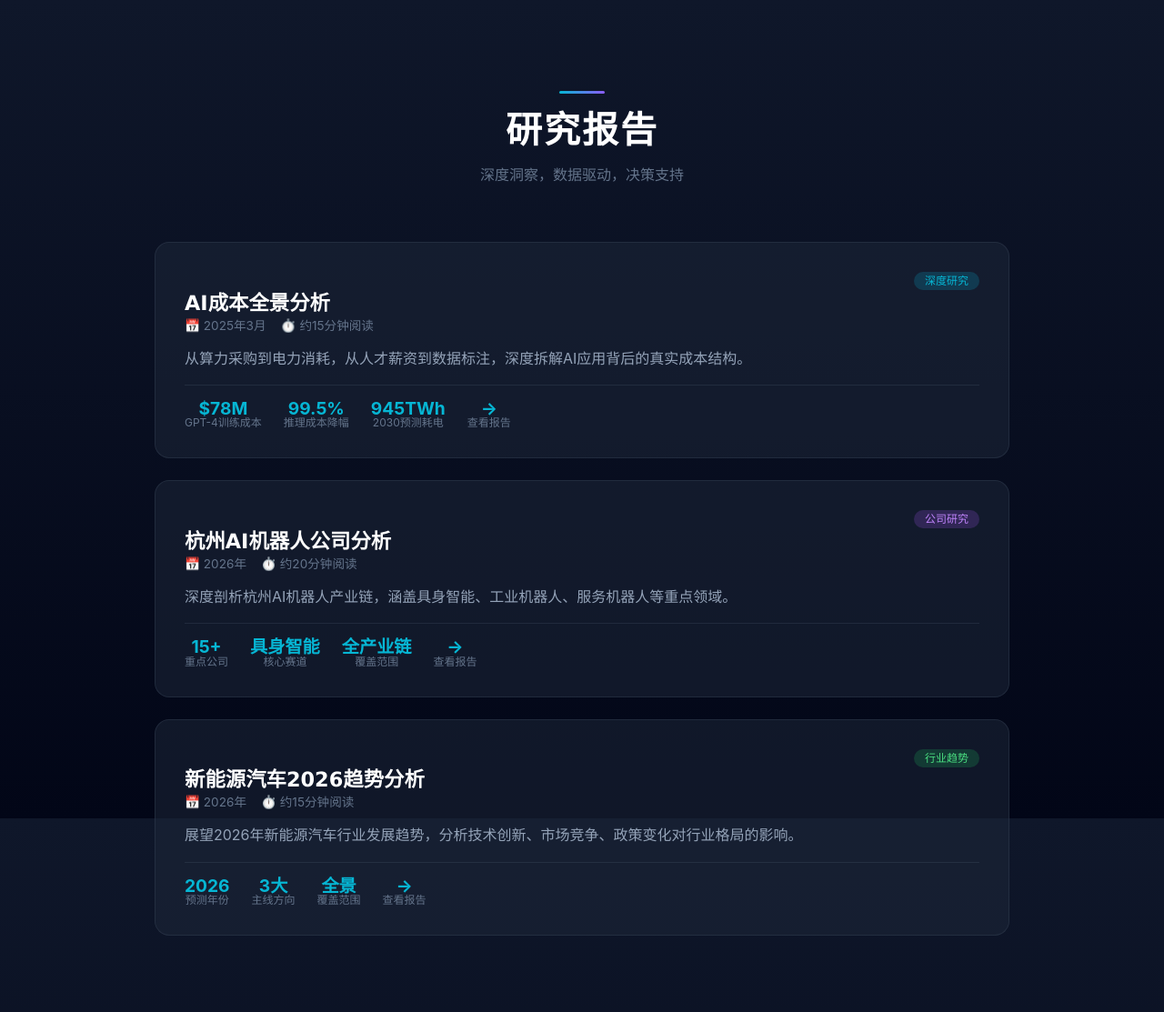
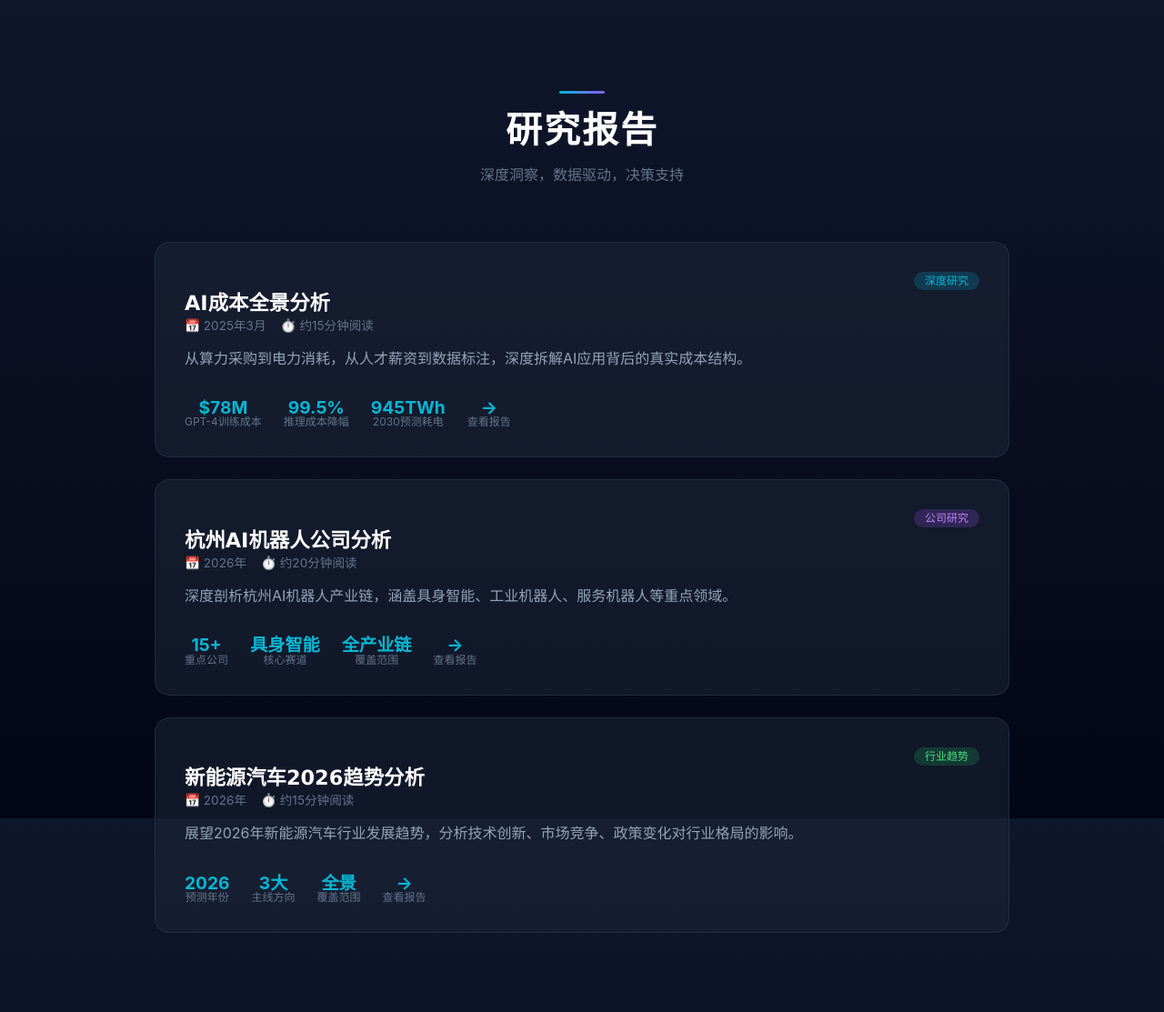
Before and after one commit to ThrallStark/ThrallStark.github.io, a Jekyll site: the page report/index.html, which Jekyll copies as it is, in a window 1280 px wide. Shown: the whole page at 91% size. Built offline with Jekyll 4.4.1, drawn with Linux system fonts in a browser that asks for light colours.

Commit message:
Remove card border-top for cleaner look

```diff
--- a/report/index.html
+++ b/report/index.html
@@ -46,7 +46,7 @@
         .report-tag.green { background: rgba(34, 197, 94, 0.2); color: #4ade80; }
         .report-tag.purple { background: rgba(168, 85, 247, 0.2); color: #c084fc; }
         .report-desc { color: #94a3b8; line-height: 1.6; margin-bottom: 16px; }
-        .report-stats { display: flex; gap: 24px; padding-top: 16px; border-top: 1px solid rgba(71, 85, 105, 0.3); }
+        .report-stats { display: flex; gap: 24px; padding-top: 16px;  }
         .stat-item { text-align: center; }
         .stat-value { font-size: 1.2rem; font-weight: 700; color: #06b6d4; }
         .stat-label { font-size: 0.75rem; color: #64748b; }
```
